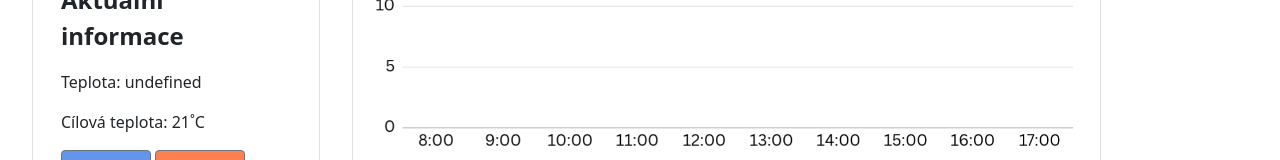
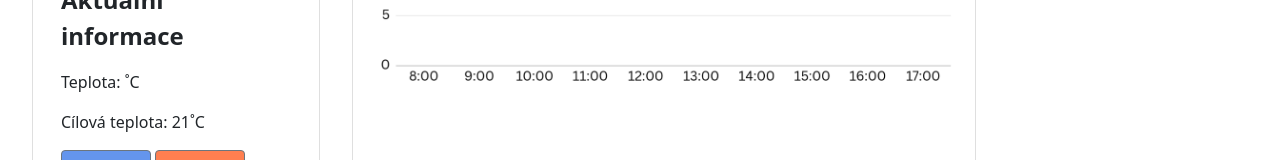
Before and after one commit to Flaxar/heketon, a SvelteKit app in the folder myapp/: page /dashboard in a window 1280 px wide. Shown: the part 330-490 px from the top of the page. Built offline with nearby package versions, Linux system fonts and the light colour scheme; no server answers.

Commit message:
frontend finish

```diff
--- a/myapp/package.json
+++ b/myapp/package.json
@@ -12,12 +12,13 @@
 	"devDependencies": {
 		"@sveltejs/adapter-auto": "^2.0.0",
 		"@sveltejs/kit": "^1.5.0",
+		"jquery": "3.7.0",
 		"svelte": "^3.54.0",
 		"svelte-check": "^3.0.1",
+		"sveltestrap": "5.10.0",
 		"typescript": "^5.0.0",
 		"vite": "^4.3.0",
-		"sveltestrap": "5.10.0",
-		"jquery": "3.7.0"
+		"websocket": "^1.0.34"
 	},
 	"type": "module"
 }
--- a/myapp/src/routes/dashboard/+page.svelte
+++ b/myapp/src/routes/dashboard/+page.svelte
@@ -19,12 +19,23 @@
 
 <script src="https://cdn.jsdelivr.net/npm/bootstrap@5.3.0-alpha3/dist/js/bootstrap.bundle.min.js" integrity="sha384-ENjdO4Dr2bkBIFxQpeoTz1HIcje39Wm4jDKdf19U8gI4ddQ3GYNS7NTKfAdVQSZe" crossorigin="anonymous">
 
-    var temp;
+    import { onMount } from 'svelte';
 
-    const socket = new WebSocket('ws://sem-prijde-adresa');
-    socket.addEventListener('message', function (event) {
-        temp = JSON.parse(event.data).temp;
+    var temp = 0;
+    var tempShow = "";
+    var socket;
+
+    onMount(() => {
+        socket = new WebSocket('ws://10.10.9.103:8000');
+        socket.addEventListener('message', function (event) {
+            console.log(tempShow);
+            temp = event.data;
+            tempShow = temp.toFixed(1);
+        });
     });
+
+
+
 
     function getName() {
         // TODO: from api
@@ -33,7 +44,7 @@
 
 
     let targetTemp = 21.0;
-    function plusTargetTemp() {
+    function plusTargetTemp()  {
         targetTemp += 0.5;
         return 0;
     }
@@ -93,7 +104,7 @@
         <img src="https://t3.ftcdn.net/jpg/04/67/21/78/360_F_467217883_i7jomoE1G0GmW2CPB2aDmJVWIyN32hCR.jpg" class="card-img-top">
         <div class="card-body">
             <p style="font-size: 24px; font-weight: bold;">Aktuální informace</p>
-            <p class="card-text">Teplota: {temp}</p>
+            <p class="card-text">Teplota: {tempShow}˚C</p>
             <p class="card-text">Cílová teplota: {targetTemp}˚C</p>
             <div class="pb-4">
                 <button class="btn btn-secondary" style="background-color:cornflowerblue" on:click={minusTargetTemp}>
@@ -124,7 +135,7 @@
             <p class="card-text">Osob v kanceláři: {getPeopleCount()}</p>
         </div>
     </div>
-    <div class="card m-3" style="width:60%;">
+    <div class="card m-3" style="width:50%;">
         <img src="/temp_graph.png" class="card-img-top" style="">
     </div>
     <div class="card m-3 justify-content-center align-items-center" style="width:20%;">
```
Also changed, not shown: 2 other files (tests, documents, lock files or other folders).
